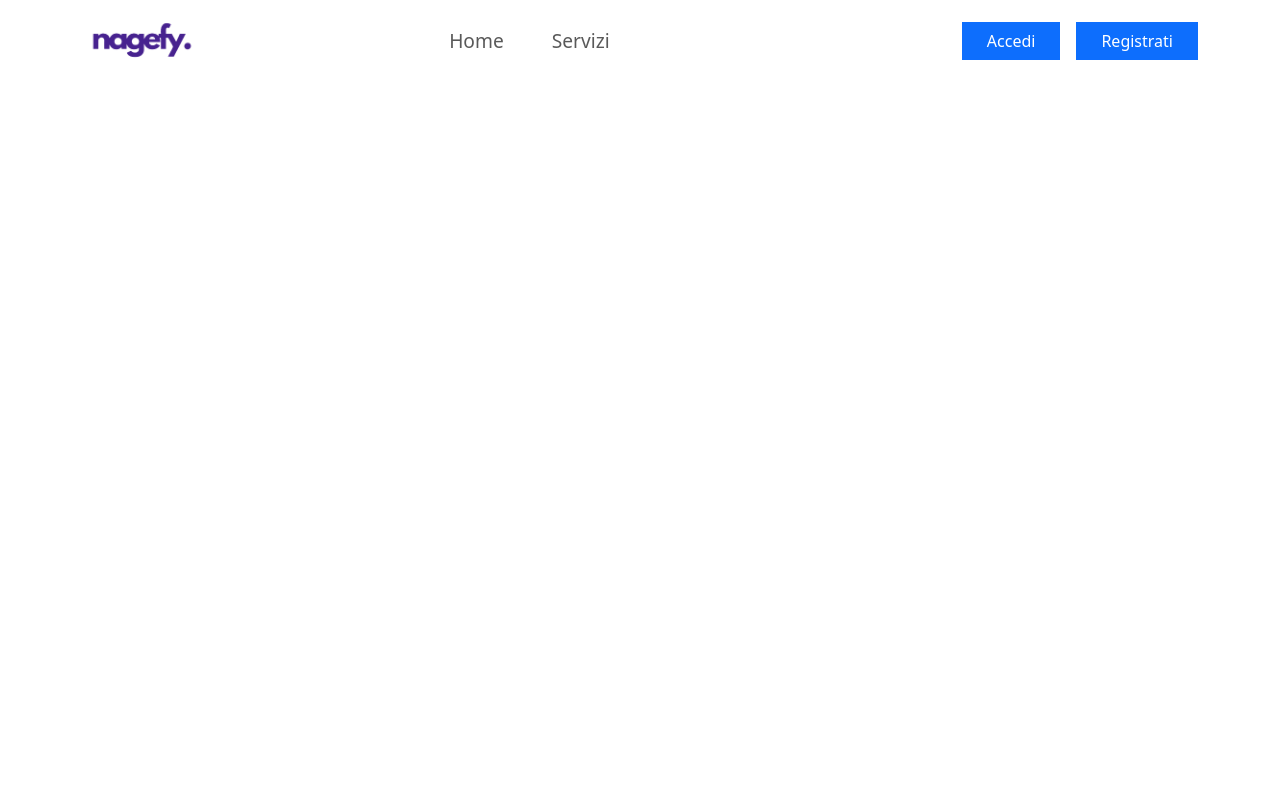
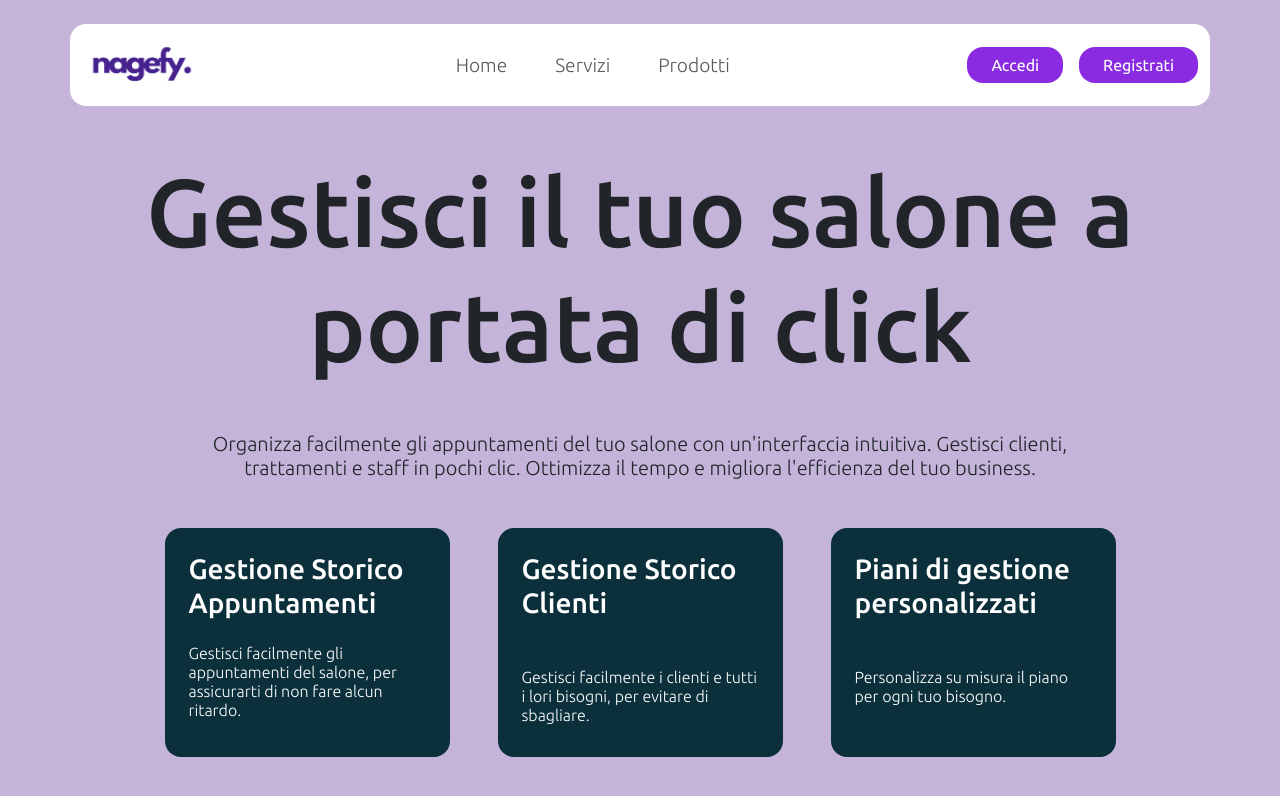
Before and after one commit to ageria20/Capstone_nagefyFE, a React (Vite) app: page /profile in a window 1280 px wide. Shown: the top 796 px of the page. Built offline with nearby package versions, Linux system fonts and the light colour scheme; no server answers.

Commit message:
first step for home page

```diff
--- a/src/App.css
+++ b/src/App.css
@@ -0,0 +1,6 @@
+
+@import url('https://fonts.googleapis.com/css2?family=Ubuntu:wght@300;400;500;700&display=swap');
+
+body{
+    font-family: "Ubuntu", sans-serif;
+}
--- a/src/components/Calendar/Agenda.css
+++ b/src/components/Calendar/Agenda.css
@@ -1,5 +1,8 @@
 @import url('https://fonts.googleapis.com/css2?family=Montserrat:wght@100;300;500;800&display=swap');
 
+body{
+    background-color: none !important;
+}
 .custom-toolbar {
     font-family: "Montserrat", sans-serif;
     display: flex;
--- a/src/components/ProfileSection/ProfileNav.tsx
+++ b/src/components/ProfileSection/ProfileNav.tsx
@@ -2,13 +2,14 @@
 import { Button, Container, Image, Nav, Navbar } from 'react-bootstrap'
 import { useNavigate } from 'react-router-dom'
 import nagefyLogo from "../../assets/nagefyLogo250.png"
+import "./ProfileSection.css"
 
 const ProfileNav = () => {
 const navigate = useNavigate()
 
   return (
-    <Navbar expand="lg" className="navbar m-0 p-0 ">
-      <Container className="">
+    <Navbar expand="lg" className="navbar  mx-auto p-0">
+      <Container className="bg-white rounded-4 mb-5">
         <Navbar.Brand onClick={() => navigate("/")}>
           <Image src={nagefyLogo} alt="nagefy_logo" width={120} />
         </Navbar.Brand>
@@ -18,26 +19,26 @@ const navigate = useNavigate()
             <Nav.Link
               className="navbarMenu mx-3"
               onClick={() => navigate("/")}
-              style={{ fontSize: "1.2rem" }}
+              style={{ fontSize: "1.2rem", fontWeight: "300" }}
             >
               Home
             </Nav.Link>
 
-            <Nav.Link className="navbarMenu mx-3" href="#" style={{ fontSize: "1.2rem" }}>
+            <Nav.Link className="navbarMenu mx-3 " href="#" style={{ fontSize: "1.2rem", fontWeight: "300"  }}>
              Servizi
             </Nav.Link>
             <Nav.Link
-              className="navbarMenu text-white mx-3"
+              className="navbarMenu mx-3"
               onClick={() => navigate("/ourbrand")}
-              style={{ fontSize: "1.2rem" }}
+              style={{ fontSize: "1.2rem", fontWeight: "300"  }}
             >
               Prodotti
             </Nav.Link>
           </Nav>
-          <Button className=" rounded-0 px-4" onClick={() => navigate("/")}>
+          <Button className="accedi-btn rounded-4 px-4" onClick={() => navigate("/")}>
             Accedi
           </Button>
-          <Button className="rounded-0 px-4 ms-3" onClick={() => navigate("/register")}>
+          <Button className=" registrati-btn rounded-4 px-4 ms-3" onClick={() => navigate("/register")}>
             Registrati
           </Button>
         </Navbar.Collapse>
--- a/src/components/ProfileSection/ProfileSection.css
+++ b/src/components/ProfileSection/ProfileSection.css
@@ -0,0 +1,37 @@
+
+
+.homePage {
+    background: rgb(171, 128, 222);
+background: linear-gradient(180deg, rgba(197,180,218,1) 20%, rgba(197,180,218,1) 100%);
+height: 100vh;
+
+}
+
+.homePage h1 {
+    font-size: 6rem;
+}
+
+.accedi-btn, .registrati-btn {
+    background: blueviolet;
+    border: none;
+    cursor: pointer
+}
+
+.accedi-btn:hover, .registrati-btn:hover{
+    background-color: black;
+}
+
+.first-card {
+    background-color: #0B303B;
+    color: white
+}
+
+.second-card {
+    background-color: #0B303B;
+    color: white
+}
+
+.third-card {
+    background-color: #0B303B;
+    color: white
+}
--- a/src/components/ProfileSection/ProfileSection.tsx
+++ b/src/components/ProfileSection/ProfileSection.tsx
@@ -1,9 +1,35 @@
 
+import { Col, Container, Row } from 'react-bootstrap'
 import ProfileNav from './ProfileNav'
+import "./ProfileSection.css"
 
 const ProfileSection = () => {
   return (
+    <>
+    <Container fluid className='homePage text-center m-0 pt-4 px-5'>
     <ProfileNav/>
+      <h1>Gestisci il tuo salone a portata di click</h1>
+      <Container className='w-75 my-5'>
+      <h5 style={{fontWeight: "300"}}>Organizza facilmente gli appuntamenti del tuo salone con un'interfaccia intuitiva. Gestisci clienti, trattamenti e staff in pochi clic. Ottimizza il tempo e migliora l'efficienza del tuo business.</h5>
+    </Container>
+    <Container className='mx-auto mt-5'>
+      <Row className='justify-content-center gap-5'>
+        <Col xs={12} md={3} className='first-card text-start rounded-4 p-4'>
+          <h3 className='mb-4'>Gestione Storico Appuntamenti</h3>
+          <h6 style={{fontWeight: "300"}}>Gestisci facilmente gli appuntamenti del salone, per assicurarti di non fare alcun ritardo.</h6>
+        </Col>
+        <Col xs={12} md={3} className='second-card text-start rounded-4 p-4'>
+          <h3 className='mb-5'>Gestione Storico Clienti</h3>
+          <h6 className="mt-5" style={{fontWeight: "300"}}>Gestisci facilmente i clienti e tutti i lori bisogni, per evitare di sbagliare.</h6>
+        </Col>
+        <Col xs={12} md={3} className='third-card text-start rounded-4 p-4'>
+          <h3 className='mb-4'>Piani di gestione personalizzati</h3>
+          <h6 className="mt-5" style={{fontWeight: "300"}}>Personalizza su misura il piano per ogni tuo bisogno.</h6>
+        </Col>
+      </Row>
+    </Container>
+    </Container>
+    </>
   )
 }
 
```
